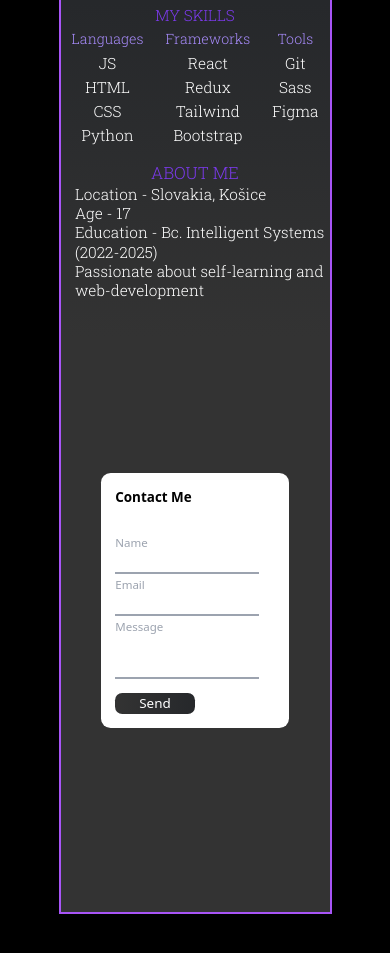
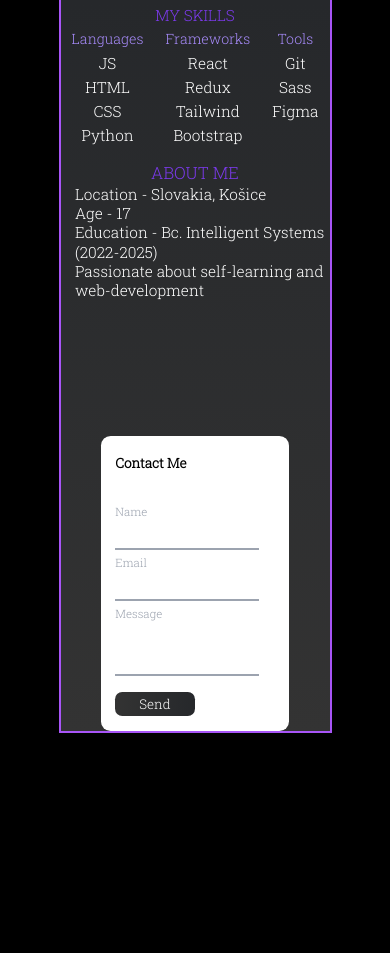
Before and after one commit to xobandech/portfolio, a website: page index.html in a window 390 px wide. Shown: the part 833-1786 px from the top of the page. After the commit the page ends 1718 px from the top, so only its background shows below. Drawn offline with nearby package versions, Linux system fonts and the light colour scheme.

Commit message:
Unite two last sections into one

```diff
--- a/index.html
+++ b/index.html
@@ -15,6 +15,25 @@
       type="text/javascript"
       src="https://cdn.jsdelivr.net/npm/@emailjs/browser@3/dist/email.min.js"
     ></script>
+    <style>
+      @media (max-width: 470px) {
+          #aboutme {
+          height: 22%;
+        }
+      }
+      @media (max-width: 391px) {
+        #aboutme h3 {
+          font-size: 0.74rem;
+        }
+        #contact-form {
+          font-size:0.7rem;
+          margin-top: 3.6rem;
+        }
+        #third-section {
+          height: 38%;
+        }
+      }
+    </style>
     <script type="text/javascript">
       (function () {
         emailjs.init("ABsxJIaVAdI5fKgRG");
@@ -119,37 +138,21 @@
       </div>
     </div>
     <!-- SECOND SECTION WHITE  -->
-    <div
-      class="max-md:flex-col md:text-[0.8em] xl:w-[60%] text-white w-[70%] flex text-sm mx-auto h-[17%] border-x-2 border-purple-500 left-[50%] bg-slate-100 bg-cover"
-      style="
+    <div       style="
     font-family: 'Roboto Slab', serif;
     background: rgb(186, 16, 191);
     background: #333; /* fallback for old browsers */
     background: -webkit-linear-gradient(to bottom, #26282b, #333);
     background: linear-gradient(to bottom, #26282b, #333);
   "
+  class="xl:w-[60%] text-white w-[70%] text-sm mx-auto bg-slate-100 bg-cover"
+  >
+    <div
+      class="max-md:flex-col md:text-[0.8em] text-white flex text-sm mx-auto h-[17%] border-x-2 border-purple-500 left-[50%] "
+
       id="aboutme"
     >
       <!-- I added this breakpoint because my tailwind config doesnt accept it :( need to fix -->
-      <style>
-        @media (max-width: 470px) {
-            #aboutme {
-            height: 22%;
-          }
-        }
-        @media (max-width: 391px) {
-          #aboutme h3 {
-            font-size: 0.74rem;
-          }
-          #contact-form {
-            font-size:0.7rem;
-            margin-top: 3.6rem;
-          }
-          #third-section {
-            height: 38%;
-          }
-        }
-      </style>
       <section class="md:w-[60%] mb-3 w-[100%] text-[1em] max-sm:text-[0.8rem]">
         <h2 class="flex justify-center uppercase mx-auto text-violet-600">
           My skills
@@ -195,11 +198,11 @@
     </div>
     <!-- THIRD SECTION WRITE ME -->
     <div
-      class="h-[30%] bg-[#333] max-2xl:pt-8 max-xl:pt-10 max-md:pt-14 border-b-2 xl:w-[60%] max-2xl:h-[35%] w-[70%] text-white opacity mx-auto border-x-2 border-purple-500"
+      class="h-[33%] max-2xl:pt-8 max-xl:pt-10 max-md:pt-14 border-b-2 max-2xl:h-[38%] text-white opacity mx-auto border-x-2 border-purple-500"
       id="third-section"
       >
       <form
-      class="block mx-auto max-sm:w-[70%] w-[40%] mt-3 bg-white p-3 rounded-lg text-gray-400"
+      class="block mx-auto max-sm:w-[70%] w-[40%] bg-white p-3 rounded-lg text-gray-400"
       id="contact-form"
         onsubmit="submitForm()"
       >
@@ -233,6 +236,7 @@
         </button>
       </form>
     </div>
+</div>
     <div class="h-[10%]"></div>
   </body>
 </html>
```
Lines whose indentation alone changed are shown as unchanged.
